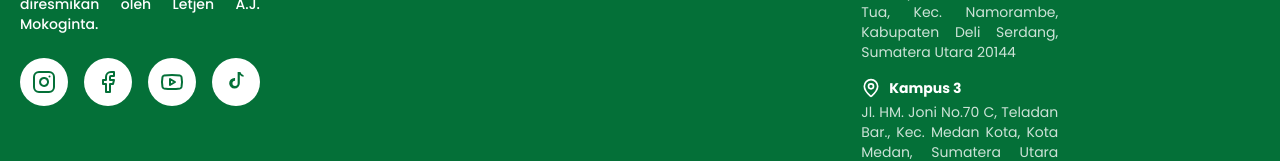
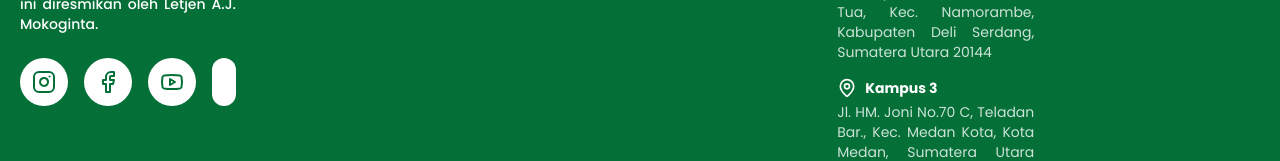
Before and after one commit to rinaldiihsan/harapan, a Next.js app: page /pendidikan/sd-1 in a window 1280 px wide. Shown: the part 3779-3940 px from the top of the page. Built offline with nearby package versions, Linux system fonts and the light colour scheme.

Commit message:
fix: tiktok icon

```diff
--- a/components/TikTokIcon.tsx
+++ b/components/TikTokIcon.tsx
@@ -1,7 +1,4 @@
 import React from 'react';
+import Image from 'next/image';
 
-export const TikTokIcon = ({ size = 24, color = 'currentColor' }) => (
-  <svg xmlns="http://www.w3.org/2000/svg" width={size} height={size} viewBox="0 0 24 24" fill={color}>
-    <path d="M19.589 6.686a4.793 4.793 0 0 1-3.77-1.879V13.3a5.32 5.32 0 1 1-5.32-5.32c.186 0 .37.01.551.03v2.736a2.588 2.588 0 1 0 2.588 2.588V2h2.736a4.79 4.79 0 0 0 3.215 3.215v1.471z" />
-  </svg>
-);
+export const TikTokIcon = ({ size = 24, color = '#047038' }) => <Image src="/tiktok-svgrepo-com.svg" alt="TikTok Icon" width={size} height={size} style={{ color }} />;
```
Also changed, not shown: public/tiktok-svgrepo-com.svg (added).
